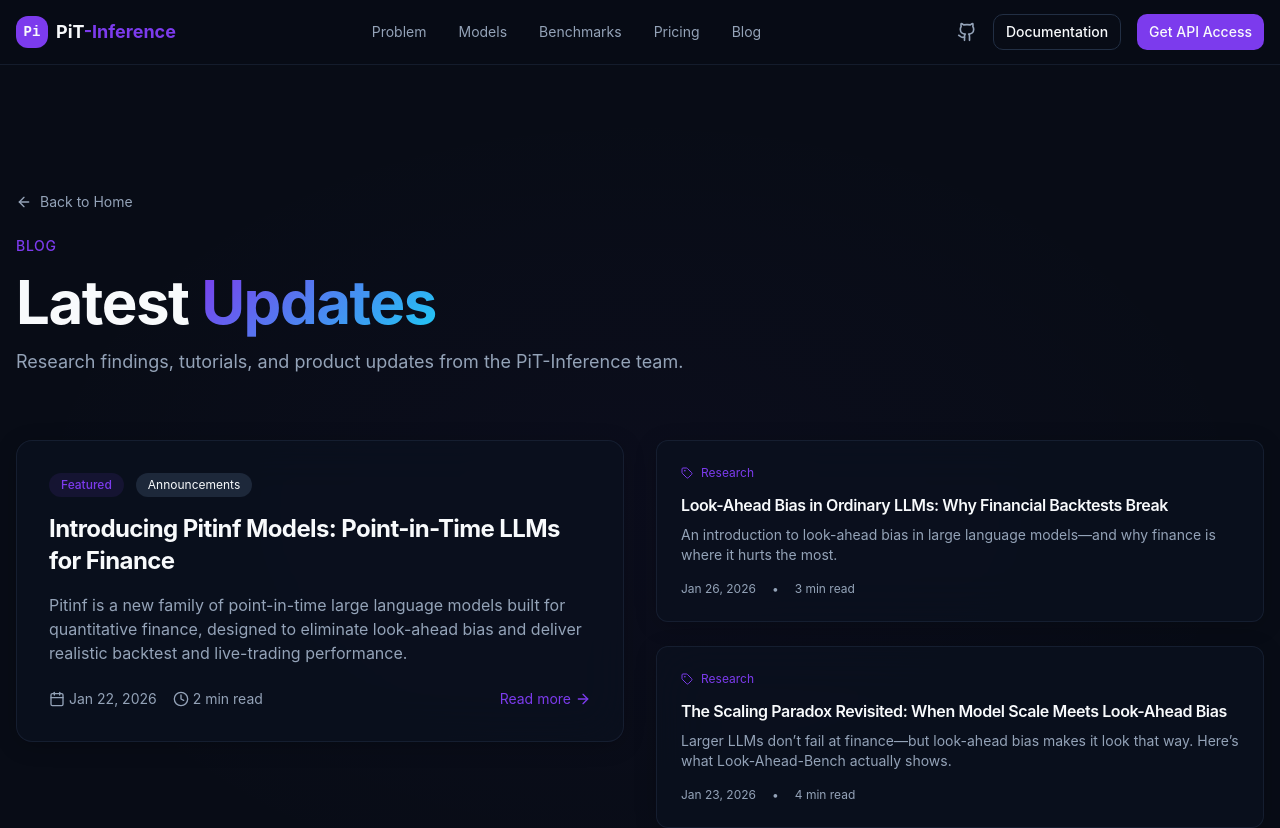
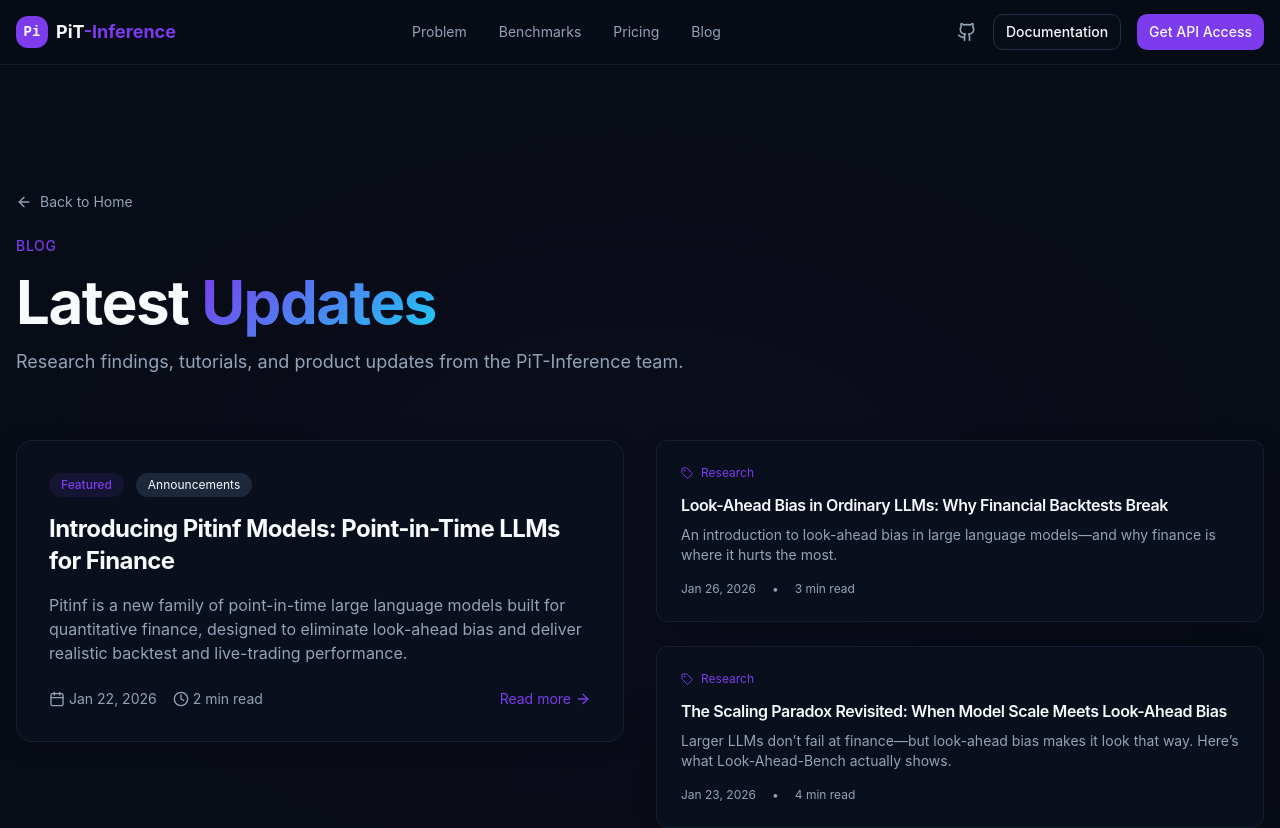
Before and after one commit to benstaf/astro-pit-pages_new, a React (Vite) app: page /blog in a window 1280 px wide. Shown: the top 828 px of the page. Built offline with nearby package versions, Linux system fonts and the light colour scheme; the HTML template or start-up script is replaced by a standard one.

Commit message:
Update Header.tsx

```diff
--- a/src/components/landing/Header.tsx
+++ b/src/components/landing/Header.tsx
@@ -5,7 +5,6 @@ import { Button } from "@/components/ui/button";
 
 const navItems = [
   { label: "Problem", href: "#problem" },
-  { label: "Models", href: "#models" },
   { label: "Benchmarks", href: "#benchmarks" },
   { label: "Pricing", href: "#pricing" },
   { label: "Blog", href: "#blog" },
@@ -49,7 +48,7 @@ export const Header = () => {
           {/* Desktop CTA */}
           <div className="hidden items-center gap-4 md:flex">
             <a
-              href="https://github.com"
+              href="https://github.com/benstaf/lookaheadbench"
               target="_blank"
               rel="noopener noreferrer"
               className="text-muted-foreground transition-colors hover:text-foreground"
```
